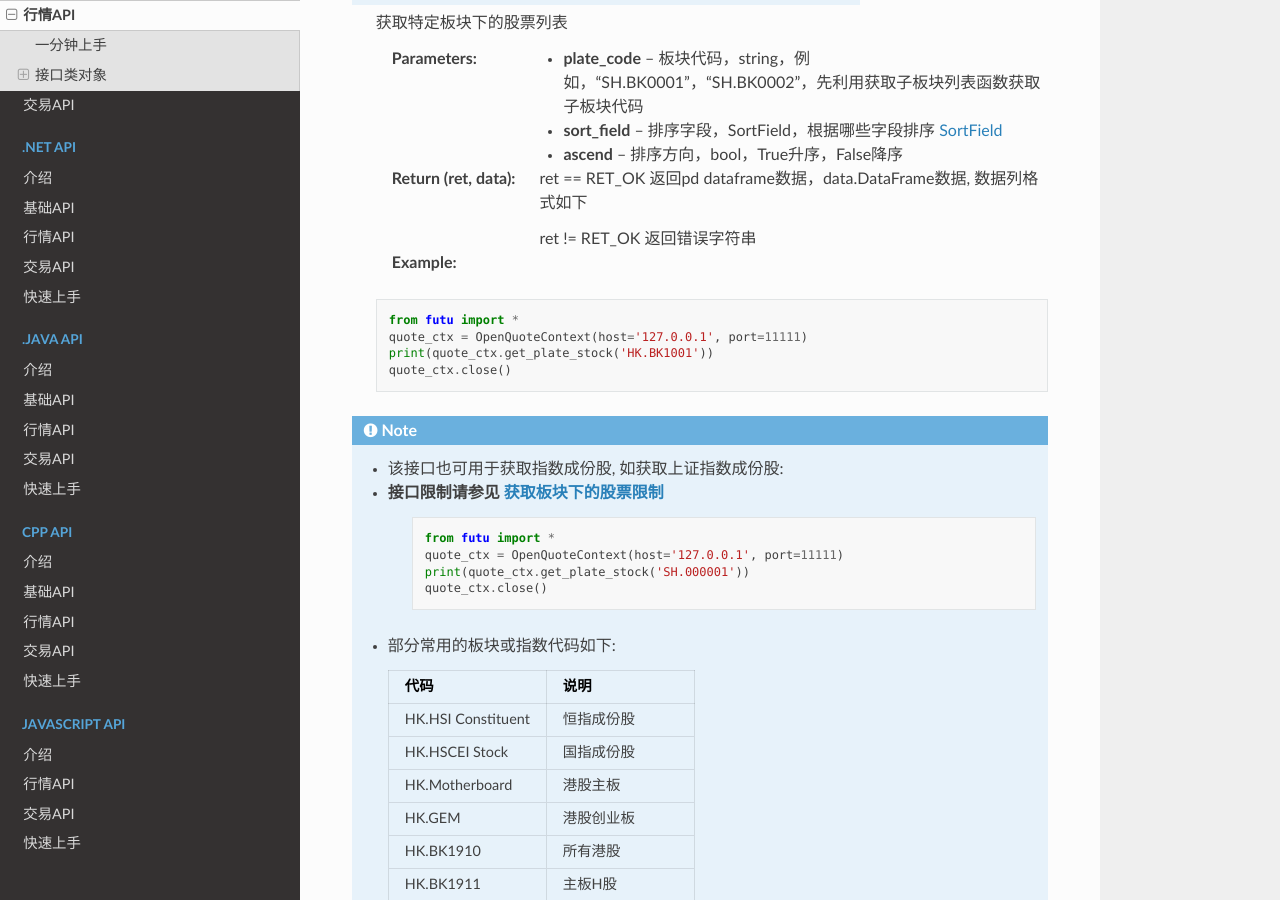
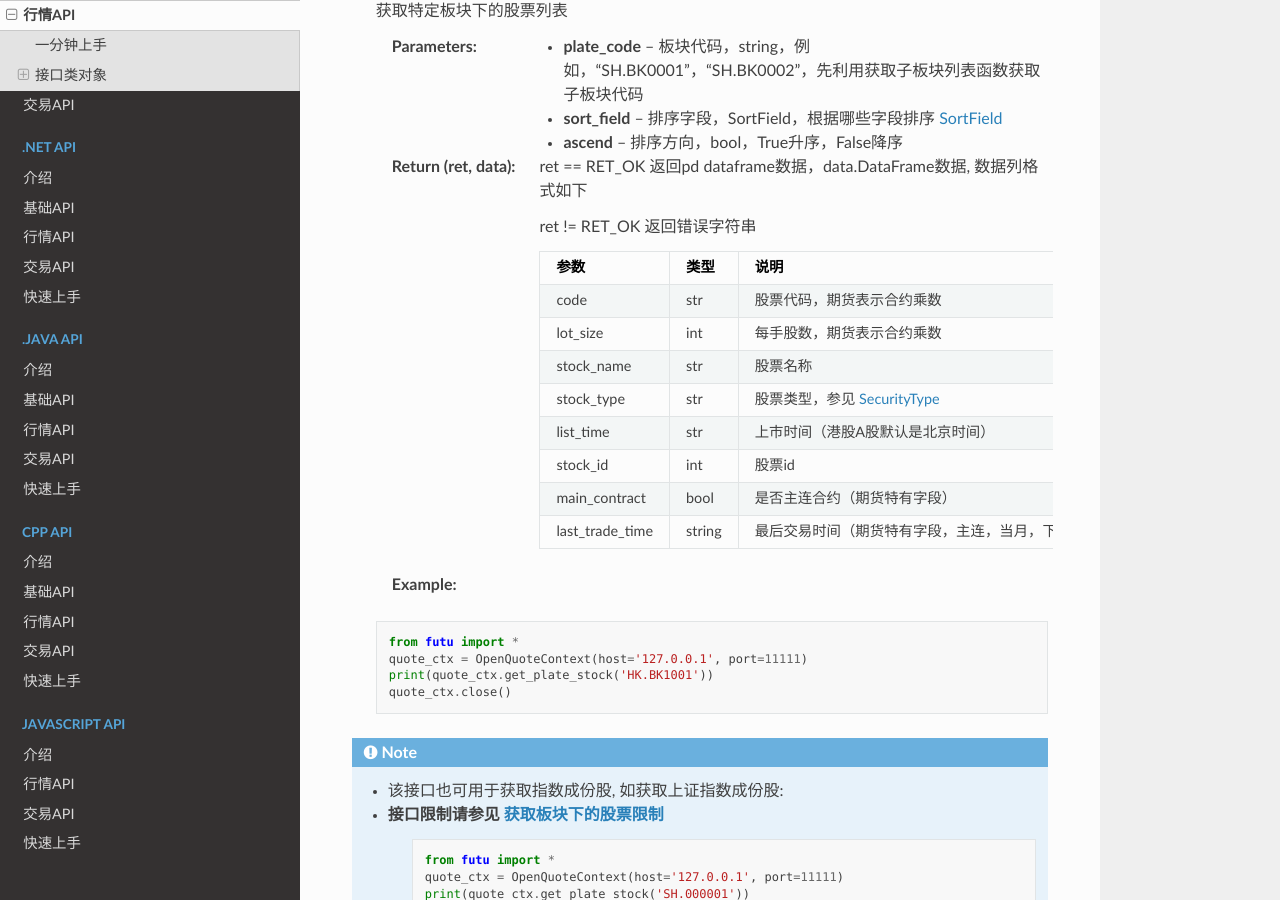
Before and after one commit to FutunnOpen/futu-api-doc, a Sphinx documentation site: the page built from doc_maker/source/api/Quote_API.rst, in a window 1280 px wide and 900 px high, scrolled down 14732 px. Built offline with Sphinx 7.4.7 and the Read the Docs theme 2.0.0, drawn with Linux system fonts in a browser that asks for light colours; some of the changed text lies outside the part shown.

Commit message:
修正最后交易日描述

```diff
--- a/doc_maker/source/api/Quote_API.rst
+++ b/doc_maker/source/api/Quote_API.rst
@@ -257,7 +257,7 @@
         delisting           bool           是否退市
         index_option_type   str            指数期权类型
         main_contract       bool           是否主连合约
-        last_trade_time     string         只有非主连期货合约才有该字段
+        last_trade_time     string         最后交易时间，主连，当月，下月等期货没有该字段
         =================   ===========   ==============================================================================
 
  :Example:
@@ -621,7 +621,7 @@
  future_position                    float          持仓量
  future_position_change             float          日增仓
  future_main_contract               bool           是否主连合约
- future_last_trade_time             string         只有非主连期货合约才有该字段
+ future_last_trade_time             string         最后交易时间，主连，当月，下月等期货没有该字段
  ===============================   =============   ===================================================================
 
  :Example:
@@ -649,19 +649,19 @@
 
         ret != RET_OK 返回错误字符串
 
-=====================   ===========   ===================================================================
-参数                      类型                        说明
-=====================   ===========   ===================================================================
-code                    str            股票代码
-time                    str            时间(yyyy-MM-dd HH:mm:ss)（港股A股默认是北京时间）
-is_blank                bool           数据状态；正常数据为False，伪造数据为True
-opened_mins             int            零点到当前多少分钟
-cur_price               float          当前价格
-last_close              float          昨天收盘的价格
-avg_price               float          平均价格（对于期权，该字段为None）
-volume                  float          成交量
-turnover                float          成交金额
-=====================   ===========   ===================================================================
+        =====================   ===========   ===================================================================
+        参数                      类型                        说明
+        =====================   ===========   ===================================================================
+        code                    str            股票代码
+        time                    str            时间(yyyy-MM-dd HH:mm:ss)（港股A股默认是北京时间）
+        is_blank                bool           数据状态；正常数据为False，伪造数据为True
+        opened_mins             int            零点到当前多少分钟
+        cur_price               float          当前价格
+        last_close              float          昨天收盘的价格
+        avg_price               float          平均价格（对于期权，该字段为None）
+        volume                  float          成交量
+        turnover                float          成交金额
+        =====================   ===========   ===================================================================
 
  :Example:
 
@@ -697,8 +697,8 @@
         stock_type              str            股票类型，参见 SecurityType_
         list_time               str            上市时间（港股A股默认是北京时间）
         stock_id                int            股票id
-		main_contract           bool           是否主连合约（期货特有字段）
-        last_trade_time         string         最后交易时间（期货特有字段，非主连期货合约才有值）
+        main_contract           bool           是否主连合约（期货特有字段）
+        last_trade_time         string         最后交易时间（期货特有字段，主连，当月，下月等期货没有该字段）
         =====================   ===========   ==============================================================
 
  :Example:
@@ -1290,7 +1290,7 @@
     wrt_code                    str            所属正股
     future_valid                bool           是否是期货，如果为True，下面future开头的字段有效
     future_main_contract        bool           是否主连合约（期货特有字段）
-    future_last_trade_time      string         最后交易时间（期货特有字段，非主连期货合约才有值）
+    future_last_trade_time      string         最后交易时间（期货特有字段，主连，当月，下月等期货没有该字段）
     ========================   ===========   ==============================================================================
 
  :Example:
@@ -1774,7 +1774,7 @@
         stock_id            int            股票id
         delisting           bool           是否退市
         main_contract       bool           是否主连合约
-        last_trade_time     string         只有非主连期货合约才有该字段
+        last_trade_time     string         最后交易时间，主连，当月，下月等期货没有该字段
         =================   ===========   ==============================================================================
 
  :Example:
@@ -2045,9 +2045,9 @@
 
         ret == RET_OK data为DataFrame类型，字段如下:
 
-		=========================   ===========   =========================
+		=========================   ===========   =====================================================
 		参数                         类型           说明
-		=========================   ===========   =========================
+		=========================   ===========   =====================================================
 		code                        string         股票代码
 		name                        string         股票名称
 		owner                       string         标的
@@ -2061,9 +2061,9 @@
 		min_change_unit             string         最小变动的单位
 		trade_time                  string         交易时间
 		time_zone                   string         时区
-		last_trade_time             string         最后交易时间
+		last_trade_time             string         最后交易时间，主连，当月，下月等期货没有该字段
 		exchange_format_url         string         交易所规格url
-		=========================   ===========   =========================
+		=========================   ===========   =====================================================
 
  :Example:
 
```
Also changed, not shown: other parts of doc_maker/source/api/Quote_API.rst (+1 -1 lines).
